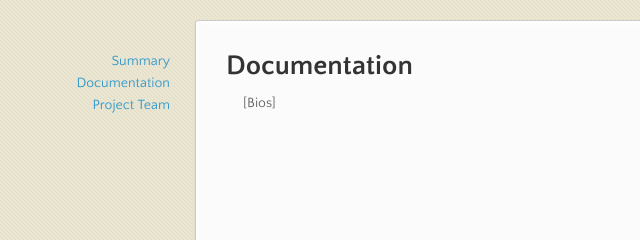
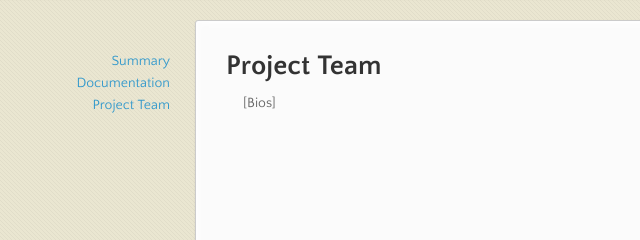
Before and after one commit to btward/The_Real_Chimera, a plain HTML site: page team.html in a window 1280 px wide. Shown: the part 170-410 px from the top of the page, 120-760 px from the left. Drawn offline with nearby package versions, Linux system fonts and the light colour scheme.

Commit message:
Update team.html

```diff
--- a/team.html
+++ b/team.html
@@ -44,7 +44,7 @@
       </nav>
       <section>
         <h1>
-<a id="documentation" class="anchor" href="#documentation" aria-hidden="true"><span class="octicon octicon-link"></span></a>Documentation</h1>
+<a id="documentation" class="anchor" href="#documentation" aria-hidden="true"><span class="octicon octicon-link"></span></a>Project Team</h1>
 
 <p>&nbsp;&nbsp;&nbsp;&nbsp;&nbsp;[Bios]</p>
       </section>
```
